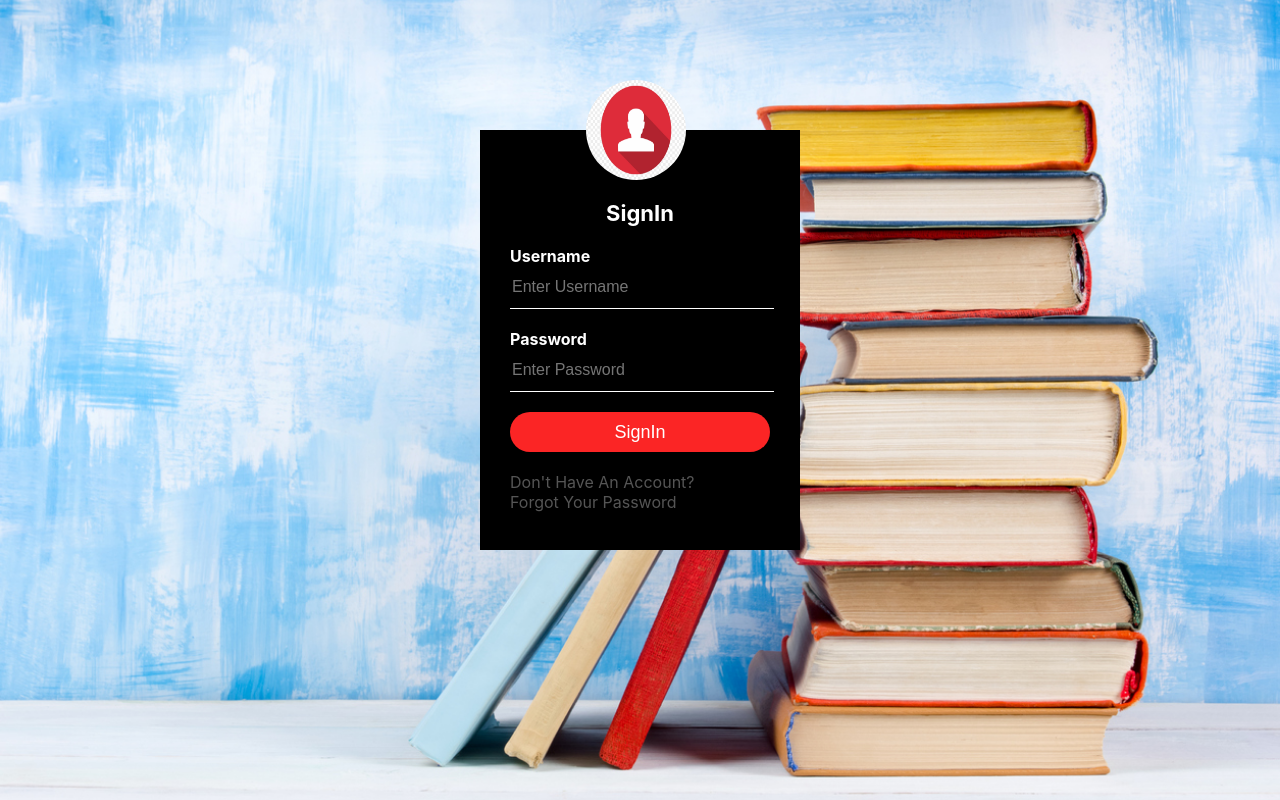
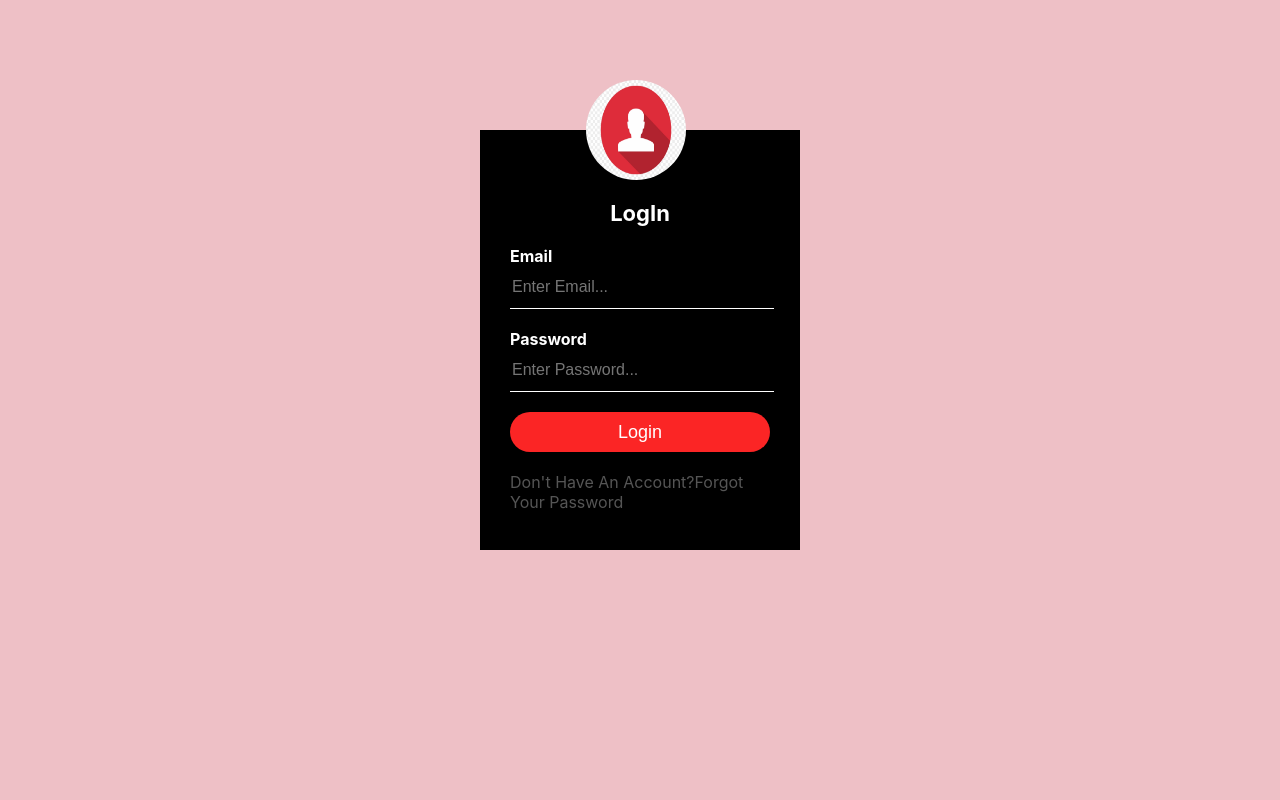
Before and after one commit to utsav-vaghani/Book-Rentals, a React (Create React App) app in the folder frontend/: page /account/signin in a window 1280 px wide. Built offline with nearby package versions, Linux system fonts and the light colour scheme.

Commit message:
modified in react components

```diff
--- a/frontend/package.json
+++ b/frontend/package.json
@@ -8,6 +8,8 @@
     "@testing-library/user-event": "^12.5.0",
     "react": "^17.0.1",
     "react-dom": "^17.0.1",
+    "react-icons": "^4.1.0",
+    "react-router-dom": "^5.2.0",
     "react-scripts": "4.0.1",
     "web-vitals": "^0.2.4"
   },
--- a/frontend/src/App.css
+++ b/frontend/src/App.css
@@ -132,7 +132,8 @@ a {
   margin-bottom: 20px;
 }
 .register input[type="text"],
-input[type="password"] {
+input[type="password"],
+input[type="email"] {
   border: none;
   border-bottom: 1px solid #fff;
   background: transparent;
--- a/frontend/src/App.js
+++ b/frontend/src/App.js
@@ -2,8 +2,8 @@ import "./App.css";
 import { BrowserRouter as Router, Route, Switch } from "react-router-dom";
 import Header from "./components/Header";
 import Home from "./components/Home";
-import Login from "./components/Login";
-import Register from "./components/Register";
+import Login from "./components/Login/Login";
+import Register from "./components/Register/Register";
 
 function App() {
   return (
--- a/frontend/src/components/Login.js
+++ /dev/null
@@ -1,26 +0,0 @@
-import React from "react";
-import { Link } from "react-router-dom";
-import avatar from "../images/avatar.png";
-
-const Login = () => {
-  return (
-    <div className="bg">
-      <div className="register">
-        <img src={avatar} className="avatar" alt="" />
-        <h1>SignIn</h1>
-        <form>
-          <p>Username</p>
-          <input type="text" name="" placeholder="Enter Username" />
-          <p>Password</p>
-          <input type="password" name="" placeholder="Enter Password" />
-          <input type="submit" name="" value="SignIn" />
-          <Link to="/account/register">Don't Have An Account?</Link>
-          <br />
-          <Link to="/">Forgot Your Password</Link>
-        </form>
-      </div>
-    </div>
-  );
-};
-
-export default Login;
--- a/frontend/src/components/Login/Login.js
+++ b/frontend/src/components/Login/Login.js
@@ -6,14 +6,19 @@ const Login = () => {
   return (
     <div className="register">
       <img src={avatar} className="avatar" alt="" />
-      <h1>Register Here</h1>
+      <h1>LogIn</h1>
       <form>
-        <p>Username</p>
-        <input type="text" name="" placeholder="Enter Username" />
+        <p>Email</p>
+        <input type="email" name="email" placeholder="Enter Email..." />
         <p>Password</p>
-        <input type="password" name="" placeholder="Enter Password" />
-        <input type="submit" name="" value="SignUp" />
-        <Link to="/">Don't Have An Account?</Link>
+        <input
+          type="password"
+          name="password"
+          placeholder="Enter Password..."
+        />
+        <input type="submit" name="" value="Login" />
+        <Link to="/account/register">Don't Have An Account?</Link>
+        {/* TODO */}
         <Link to="/">Forgot Your Password</Link>
       </form>
     </div>
--- a/frontend/src/components/Register.js
+++ /dev/null
@@ -1,27 +0,0 @@
-import React from "react";
-import { Link } from "react-router-dom";
-import "../App.css";
-import avatar from "../images/avatar.png";
-
-const Register = () => {
-  return (
-    <div className="bg">
-      <div className="register">
-        <img src={avatar} className="avatar" alt="" />
-        <h1>Register Here</h1>
-        <form>
-          <p>Username</p>
-          <input type="text" name="" placeholder="Enter Username" />
-          <p>Password</p>
-          <input type="password" name="" placeholder="Enter Password" />
-          <p>Confirm Password</p>
-          <input type="password" name="" placeholder="Enter Confirm Password" />
-          <input type="submit" name="" value="SignUp" />
-          <Link to="/account/signin">Already Have An Account</Link>
-        </form>
-      </div>
-    </div>
-  );
-};
-
-export default Register;
--- a/frontend/src/components/Register/Register.js
+++ b/frontend/src/components/Register/Register.js
@@ -1,7 +1,7 @@
 import React from "react";
 import { Link } from "react-router-dom";
-import "../App.css";
-import avatar from "../images/avatar.png";
+import "../../App.css";
+import avatar from "../../images/avatar.png";
 
 const Register = () => {
   return (
@@ -9,14 +9,22 @@ const Register = () => {
       <img src={avatar} className="avatar" alt="" />
       <h1>Register Here</h1>
       <form>
-        <p>Username</p>
-        <input type="text" name="" placeholder="Enter Username" />
+        <p>Name</p>
+        <input type="text" name="name" placeholder="Enter Name..." />
+        <p>Email</p>
+        <input type="email" name="email" placeholder="Enter Email..." />
+        <p>Address</p>
+        <textarea name="address" placeholder="Enter Address.." />
         <p>Password</p>
-        <input type="password" name="" placeholder="Enter Password" />
+        <input type="password" name="password" placeholder="Enter Password" />
         <p>Confirm Password</p>
-        <input type="password" name="" placeholder="Enter Confirm Password" />
+        <input
+          type="password"
+          name="cfpassword"
+          placeholder="Enter Confirm Password"
+        />
         <input type="submit" name="" value="SignUp" />
-        <Link href="#">Already Have An Account</Link>
+        <Link href="/accoutn/signin">Already Have An Account</Link>
       </form>
     </div>
   );
```
Also changed, not shown: 2 other files (tests, documents, lock files or other folders).
